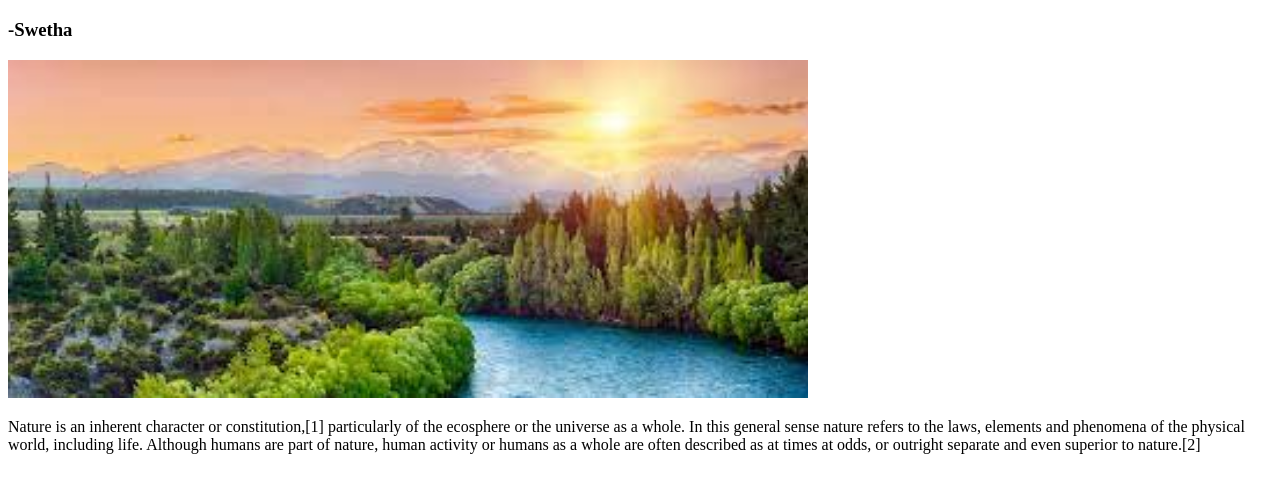
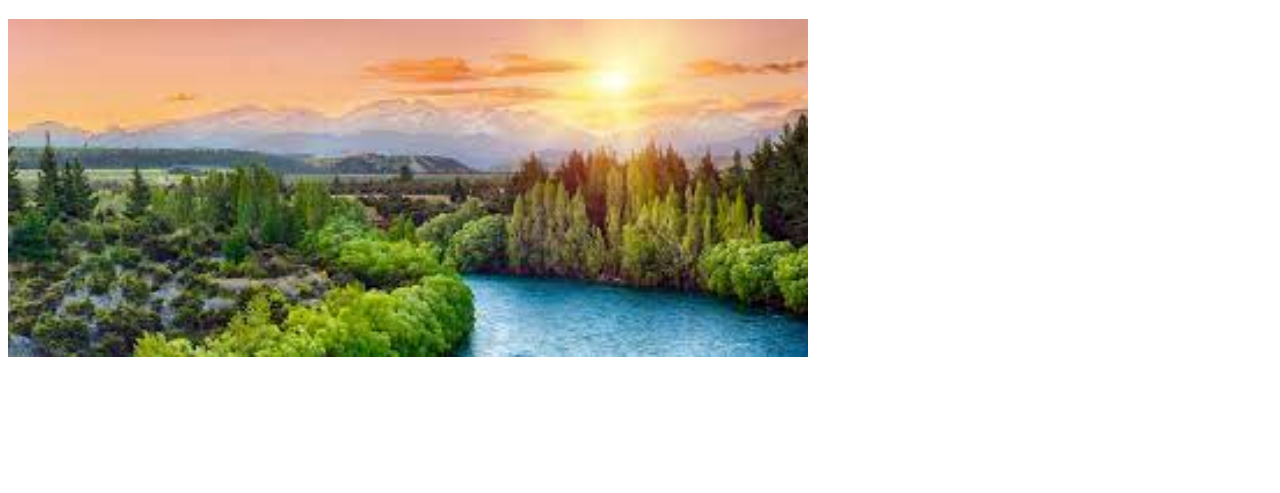
Before and after one commit to Swetha0206/hosting-website, a plain HTML site: page index.html in a window 1280 px wide. Shown: the part 61-554 px from the top of the page. Drawn offline with Linux system fonts and the light colour scheme.

Commit message:
modified

```diff
--- a/index.html
+++ b/index.html
@@ -7,8 +7,8 @@
 </head>
 <body>
     <h1>Nature</h1>
-    <h3>-Swetha</h3>
+
     <img width="800px" src="nature.jpg" alt="">
-    <p>Nature is an inherent character or constitution,[1] particularly of the ecosphere or the universe as a whole. In this general sense nature refers to the laws, elements and phenomena of the physical world, including life. Although humans are part of nature, human activity or humans as a whole are often described as at times at odds, or outright separate and even superior to nature.[2]</p>
+
 </body>
 </html>
```
